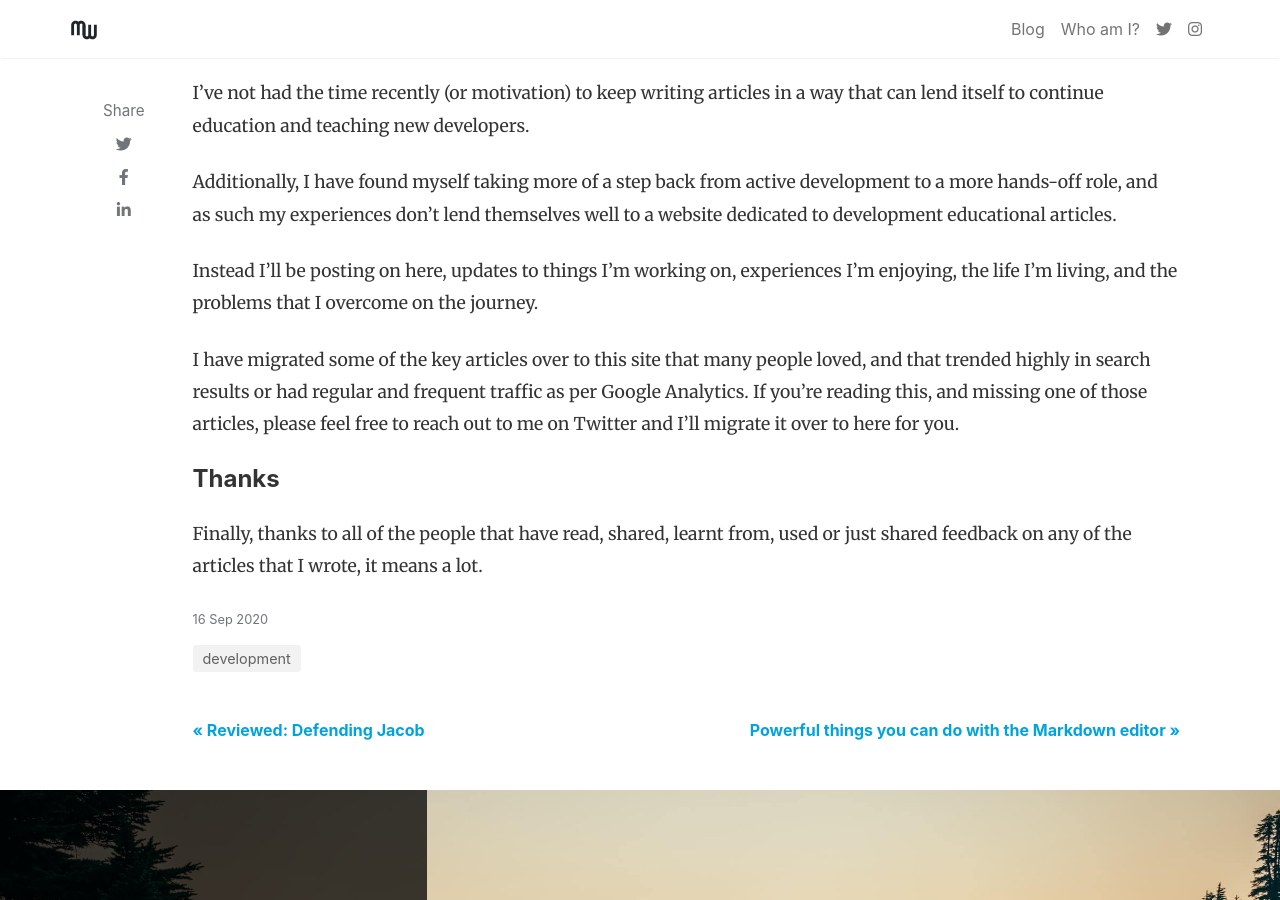
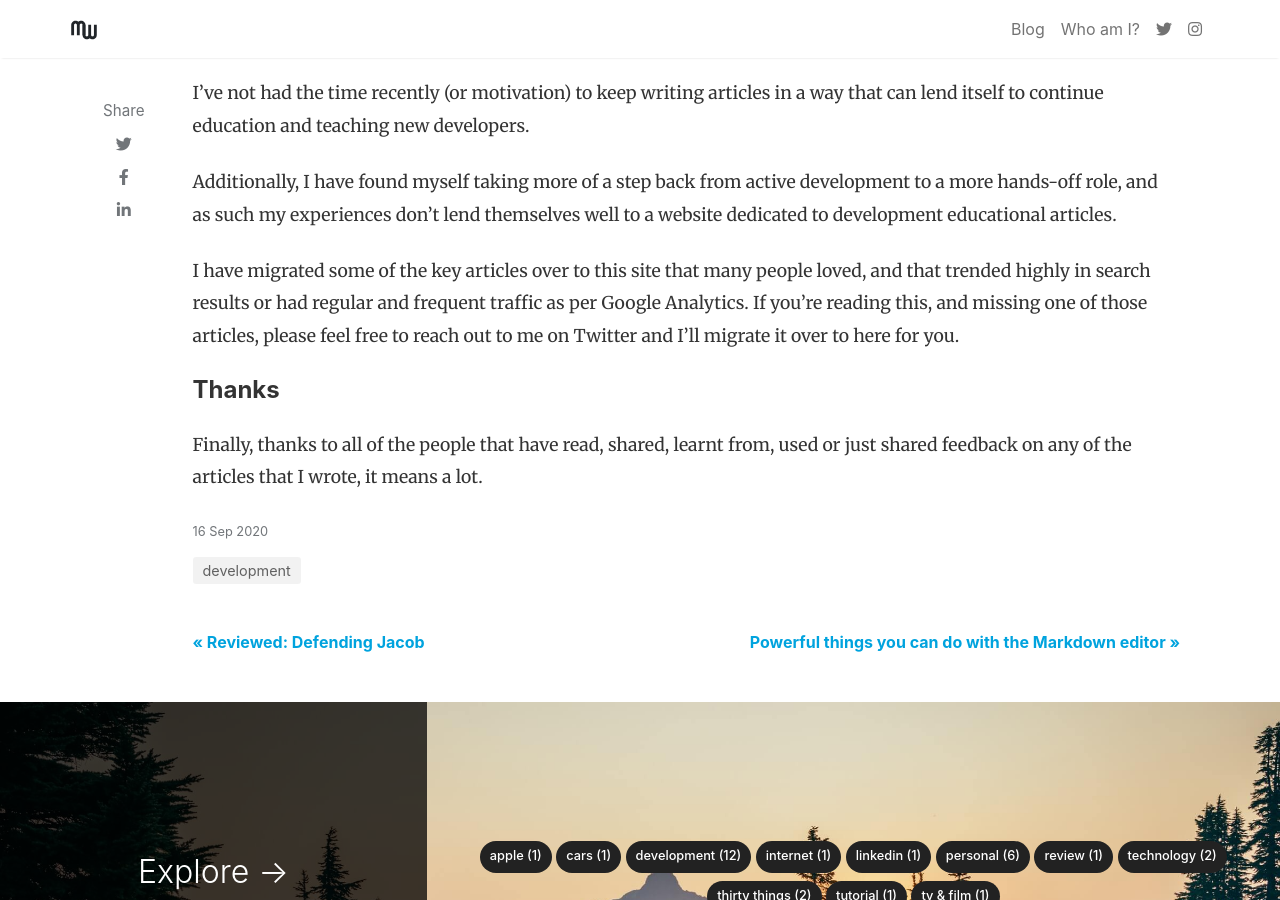
Before and after one commit to michaelw90/michaelw90.github.io, a Jekyll site: the page built from _posts/2020-09-16-sunsetting-codular-com.md, in a window 1280 px wide and 900 px high, scrolled down 1069 px. Built offline with Jekyll 4.4.1, drawn with Linux system fonts in a browser that asks for light colours; nearby versions of some CDN libraries.

Commit message:
Change wording

```diff
--- a/_posts/2020-09-16-sunsetting-codular-com.md
+++ b/_posts/2020-09-16-sunsetting-codular-com.md
@@ -22,8 +22,6 @@ I've not had the time recently (or motivation) to keep writing articles in a way
 
 Additionally, I have found myself taking more of a step back from active development to a more hands-off role, and as such my experiences don't lend themselves well to a website dedicated to development educational articles.
 
-Instead I'll be posting on here, updates to things I'm working on, experiences I'm enjoying, the life I'm living, and the problems that I overcome on the journey.
-
 I have migrated some of the key articles over to this site that many people loved, and that trended highly in search results or had regular and frequent traffic as per Google Analytics. If you're reading this, and missing one of those articles, please feel free to reach out to me on Twitter and I'll migrate it over to here for you.
 
 #### Thanks
```
